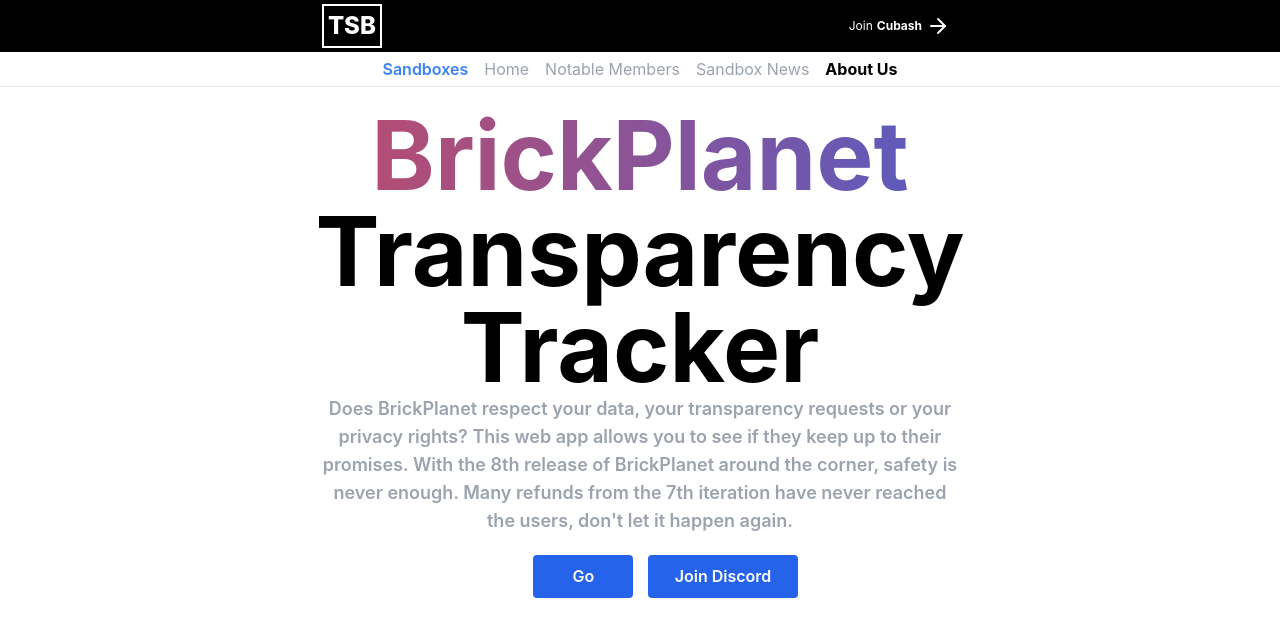
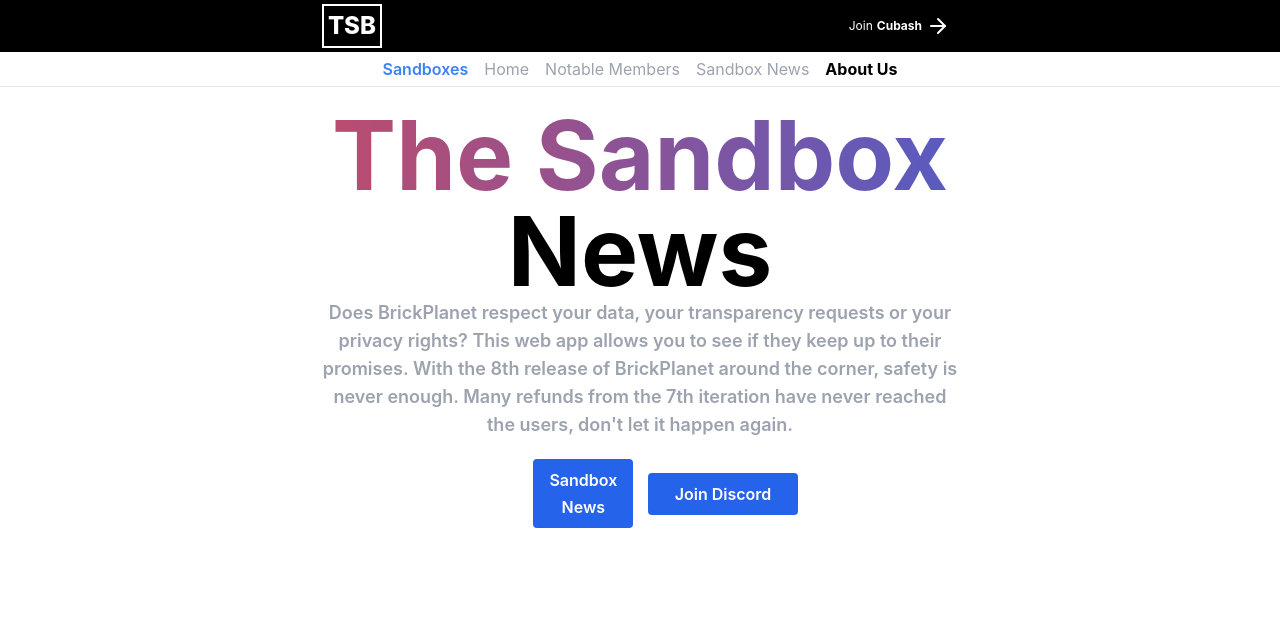
Before and after one commit to Weeabo-Inc/The-Sandbox-Now, a Next.js app: page / in a window 1280 px wide. Shown: the top 636 px of the page. Built offline with nearby package versions, Linux system fonts and the light colour scheme.

Commit message:
feat: le pepe

```diff
--- a/pages/index.tsx
+++ b/pages/index.tsx
@@ -4,16 +4,15 @@
   return (
     <div>
       <div className='text-5xl xl:text-8xl font-bold text-center  mt-5'>
-        <div className='bg-clip-text text-transparent bg-gradient-to-r from-red-500  to-blue-600'>BrickPlanet</div>
-        <div>Transparency</div>
-        <div className=''>Tracker</div>
+        <div className='bg-clip-text text-transparent bg-gradient-to-r from-red-500  to-blue-600'>The Sandbox</div>
+        <div>News</div>
       </div>
 
       <div className=' text-center xl:w-2/4 mx-auto text-gray-400  font-semibold text-lg'>Does <span>BrickPlanet</span> respect your data, your transparency requests or your privacy rights? This web app allows you to see if they keep up to their promises. With the 8th release of BrickPlanet around the corner, safety is never enough. Many refunds from the 7th iteration have never reached the users, don&apos;t let it happen again.</div>
       <div className='grid grid-cols-2 xl:w-1/6 mx-auto items-center gap-4 justify-center'>
-        <Link href="/main">
+        <Link href="/news">
           <button className='mt-5 bg-blue-600 rounded w-[100px] mx-auto text-center p-2 text-white font-semibold'>
-            Go
+            Sandbox News
           </button>
         </Link>
         <Link href="https://discord.gg/87jwQT38zN">
```
